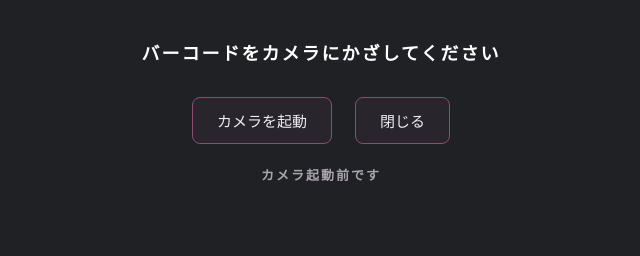
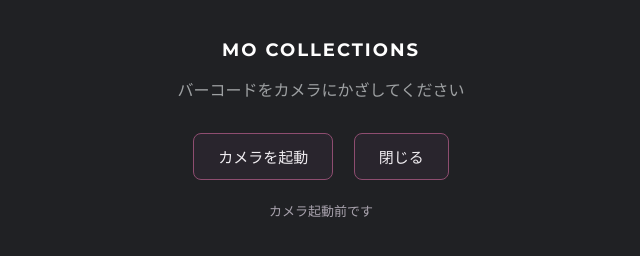
Before and after one commit to msozborn-spec/mo-collections-scanner, a plain HTML site: page index.html in a window 1280 px wide. Shown: the whole page, without its empty margins (319-959 px from the left). Drawn offline with Linux system fonts and the light colour scheme.

Commit message:
Update index.html

```diff
--- a/index.html
+++ b/index.html
@@ -39,11 +39,9 @@
   </style>
 </head>
 <body>
-  <h2 style="
-    color:#fff;
-    font-family:Montserrat,sans-serif;
-    letter-spacing:2px;>MO COLLECTIONS</h2>
-  <p style="color:#9ea1a3; font-size:13px;>バーコードをカメラにかざしてください</p>
+  <h2 style="color:#fff; font-family:Montserrat,sans-serif; letter-spacing:2px;">MO COLLECTIONS</h2>
+  <p style="color:#9ea1a3;">バーコードをカメラにかざしてください</p>
+
 
   <div id="reader"></div>
   <button id="startButton" onclick="startCamera()">カメラを起動</button>
```
